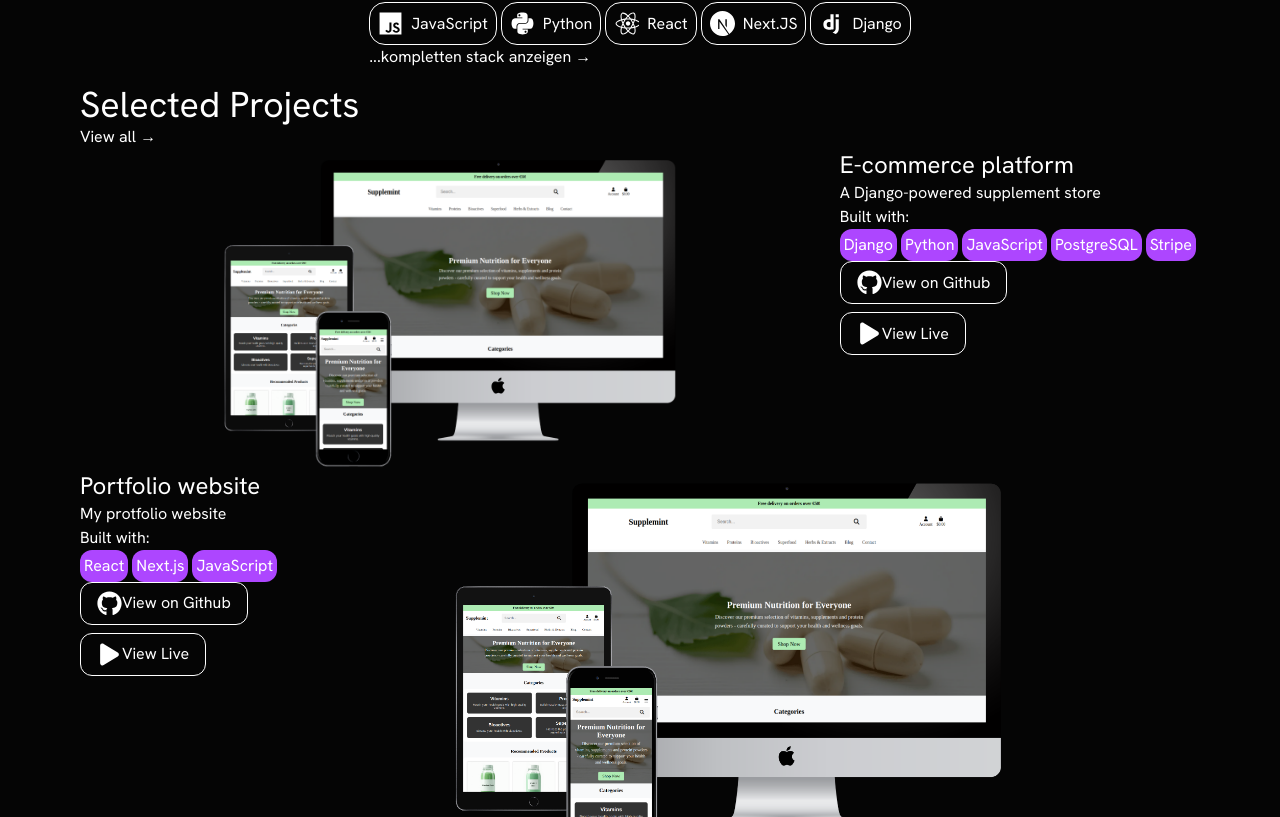
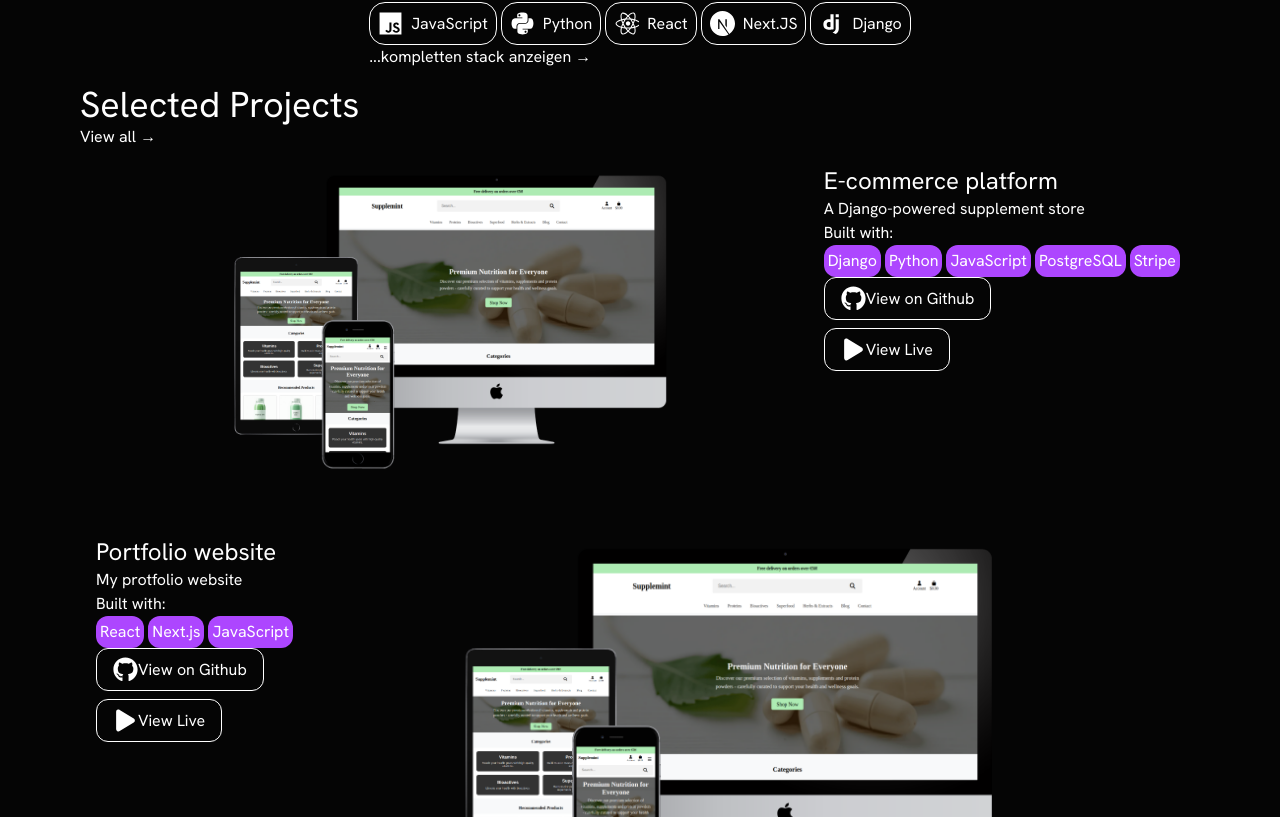
Before and after one commit to p-harting/portfolio, a Next.js app: page /blog in a window 1280 px wide. Shown: the part 663-1480 px from the top of the page. Built offline with nearby package versions, Linux system fonts and the light colour scheme.

Commit message:
Rename portfolio data to projects, create project component and implement on home and project page

```diff
--- a/app/[lang]/(root)/portfolio/page.tsx
+++ b/app/[lang]/(root)/portfolio/page.tsx
@@ -1,22 +1,31 @@
-//import { createClient } from '@/utils/supabase/server';
-import { portfolio } from "@/data/portfolio";
+import Link from "next/link"
+import Image from "next/image"
+
+import { projects } from "@/data/projects"
+import { GithubIcon, PlayIcon } from "@/components/Icons"
+import Project from "@/components/Project"
 
 export default async function Page() {
-    //const supabase = await createClient();
-    //const { data } = await supabase.from("projects").select();
 
-    const projects = portfolio?.map(project => {
+    const projectList = projects?.map(project => {
       return(
-        <div key={project.id}>
-          <h2 className="text-white">{project.title}</h2>
-        </div>
+        <Project
+          key={project.id}
+          title={project.title}
+          title_image={project.title_image}
+          short_description={project.short_description}
+          stack={project.stack}
+          github_link={project.github_link}
+          live_link={project.live_link}
+          allign={project.allign}
+        />
       )
     })
 
     return (
       <>
         <h1 className="text-8xl text-white">PORTFOLIO</h1>
-        {projects}
+        {projectList}
       </>
     );
   }
--- /dev/null
+++ b/components/Project.tsx
@@ -0,0 +1,51 @@
+import Image from "next/image";
+import { GithubIcon, PlayIcon } from "./Icons";
+
+interface ProjectProps {
+    title: string;
+    title_image: string;
+    allign: string;
+    short_description: string;
+    stack: Array<string>;
+    github_link: string;
+    live_link: string;
+}
+
+const iconComponents: Record<string, React.FC> = {
+    Github: GithubIcon,
+    Play: PlayIcon,
+};
+
+export default function Project({ title, title_image, short_description, stack, github_link, live_link, allign }: ProjectProps) {
+    return (
+        <div className={`flex ${allign === "right" ? "flex-row" : "flex-row-reverse"} text-white mb-8 max-w-6xl p-4`}>
+            <div>
+                <Image src={`/portfolio/${title_image}`} alt={title} width={1800} height={760}/>
+            </div>
+            <div>
+                <h3 className="text-2xl">{title}</h3>
+                <p>{short_description}</p>
+                <p>Built with:</p>
+                <div className="flex">
+                    {stack.map(language => {
+                        return <div className="bg-purple-500 rounded-xl p-1 mr-1" key={language}>{language}</div>
+                    })}
+            </div>
+            <div className="flex flex-col items-start gap-2">
+                {github_link != "" && (
+                    <div className="flex items-center border border-white rounded-xl px-4 py-2 hover:bg-white/10 transition-colors">
+                        <GithubIcon />
+                        <a href={github_link}>View on Github</a>
+                    </div>
+                )}
+                {live_link != "" && (
+                    <div className="flex items-center border border-white rounded-xl px-4 py-2 hover:bg-white/10 transition-colors">
+                        <PlayIcon />
+                        <a href={live_link}>View Live</a>
+                    </div>
+                )}
+                    </div>
+                </div>
+            </div>
+        )
+}
--- a/components/SelectedProjects.tsx
+++ b/components/SelectedProjects.tsx
@@ -1,47 +1,25 @@
 import Link from "next/link"
 import Image from "next/image"
 
-import { portfolio } from "@/data/portfolio"
+import { projects } from "@/data/projects"
 import { GithubIcon, PlayIcon } from "./Icons";
+import Project from "./Project";
 
 export default function SelectedProjects() {
 
-    const iconComponents: Record<string, React.FC> = {
-        Github: GithubIcon,
-        Play: PlayIcon,
-    };
-
-    const selectedProjects = portfolio.map(project => {
+    const projectList = projects?.map(project => {
         return (
-            <div key={project.id} className={`flex ${project.allign === "right" ? "flex-row" : "flex-row-reverse"}`}>
-                <div>
-                    <Image src={`/portfolio/${project.title_image}`} alt={project.title} width={1800} height={760}/>
-                </div>
-                <div>
-                    <h3 className="text-2xl">{project.title}</h3>
-                    <p>{project.short_description}</p>
-                    <p>Built with:</p>
-                    <div className="flex">
-                        {project.stack.map(language => {
-                            return <div className="bg-purple-500 rounded-xl p-1 mr-1" key={language}>{language}</div>
-                        })}
-                    </div>
-                    <div className="flex flex-col items-start gap-2">
-                        {project.github_link != "" && (
-                            <div className="flex items-center border border-white rounded-xl px-4 py-2 hover:bg-white/10 transition-colors">
-                                <GithubIcon />
-                                <a href={project.github_link}>View on Github</a>
-                            </div>
-                            )}
-                        {project.live_link != "" && (
-                            <div className="flex items-center border border-white rounded-xl px-4 py-2 hover:bg-white/10 transition-colors">
-                                <PlayIcon />
-                                <a href={project.live_link}>View Live</a>
-                            </div>
-                            )}
-                    </div>
-                </div>
-            </div>
+            project.selected &&
+                <Project
+                    key={project.id}
+                    title={project.title}
+                    title_image={project.title_image}
+                    short_description={project.short_description}
+                    stack={project.stack}
+                    github_link={project.github_link}
+                    live_link={project.live_link}
+                    allign={project.allign}
+                />
         )
     })
 
@@ -52,7 +30,7 @@ export default function SelectedProjects() {
                 <Link href="/portfolio">View all →</Link>
             </div>
             <div>
-                {selectedProjects}
+                {projectList}
             </div>
         </div>
     )
--- a/data/portfolio.ts
+++ b/data/projects.ts
@@ -1,4 +1,4 @@
-export const portfolio = [
+export const projects = [
     {
         id: 1,
         title: "E-commerce platform",
```
